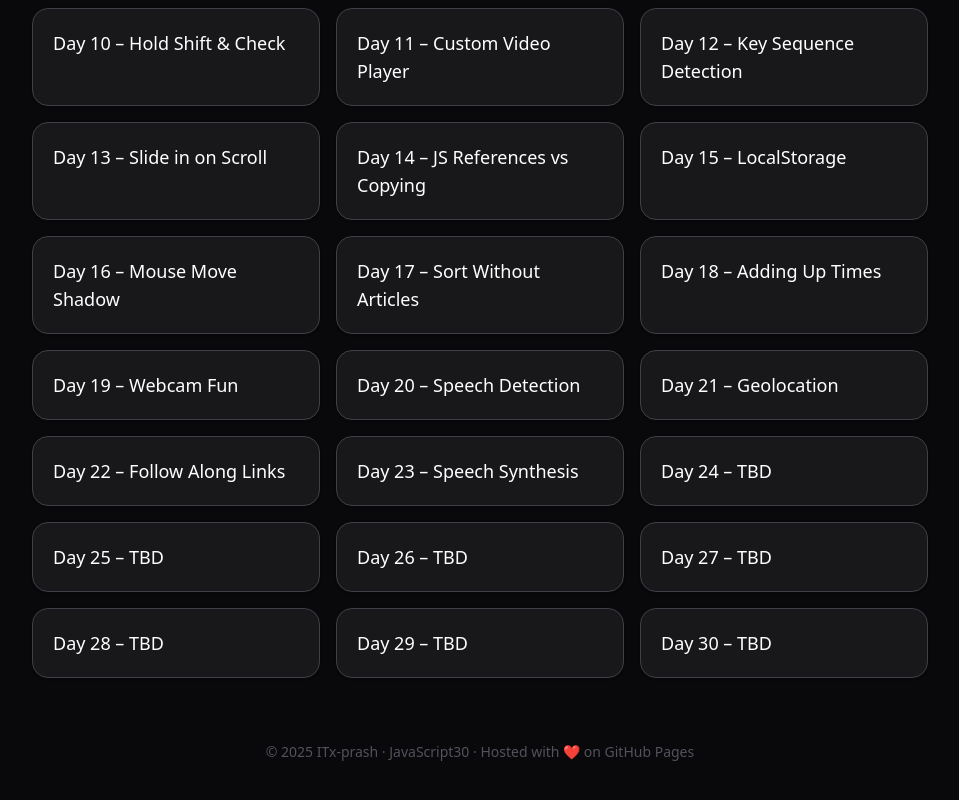
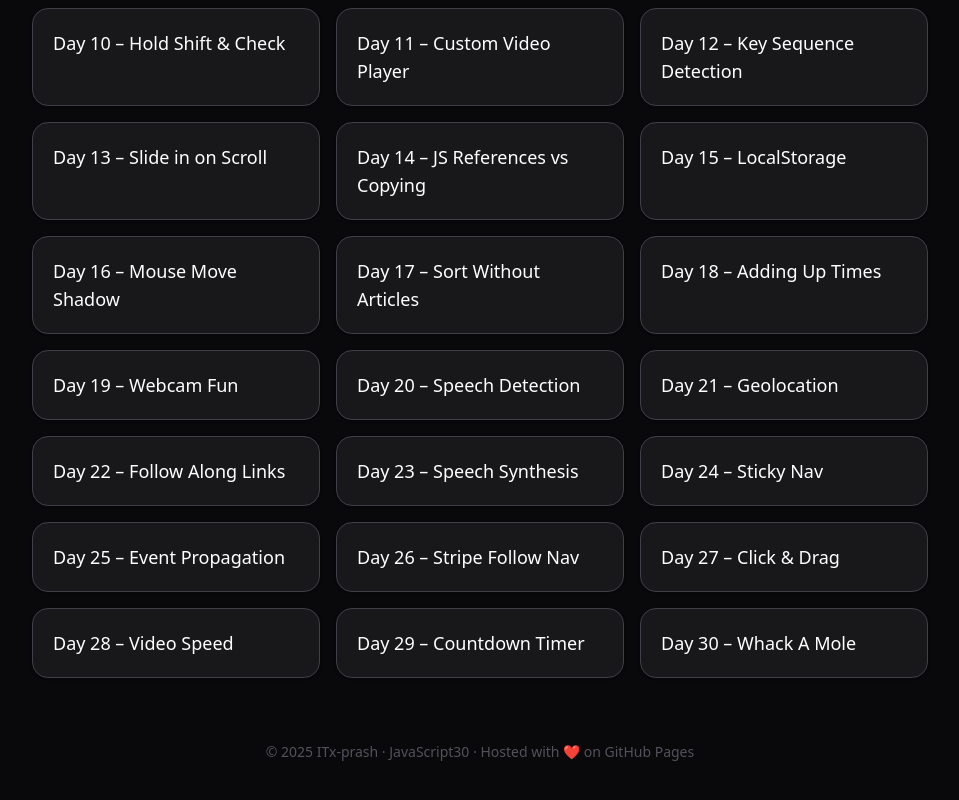
Before and after one commit to ITx-prash/30daysofvanillajs, a website: page index.html in a window 1280 px wide. Shown: the part 394-1194 px from the top of the page, without its empty margins (160-1119 px from the left). Drawn offline with Linux system fonts and the light colour scheme.

Commit message:
Docs: Update README and catalog for Days 24–30

```diff
--- a/index.html
+++ b/index.html
@@ -185,49 +185,49 @@
         target="_blank"
         class="block rounded-2xl bg-zinc-900 border border-zinc-700 hover:bg-zinc-800 p-5 transition-all duration-200 shadow-sm"
       >
-        <h2 class="text-lg font-medium">Day 24 – TBD</h2>
+        <h2 class="text-lg font-medium">Day 24 – Sticky Nav</h2>
       </a>
       <a
         href="./javascript30-journey/Day-25/"
         target="_blank"
         class="block rounded-2xl bg-zinc-900 border border-zinc-700 hover:bg-zinc-800 p-5 transition-all duration-200 shadow-sm"
       >
-        <h2 class="text-lg font-medium">Day 25 – TBD</h2>
+        <h2 class="text-lg font-medium">Day 25 – Event Propagation</h2>
       </a>
       <a
         href="./javascript30-journey/Day-26/"
         target="_blank"
         class="block rounded-2xl bg-zinc-900 border border-zinc-700 hover:bg-zinc-800 p-5 transition-all duration-200 shadow-sm"
       >
-        <h2 class="text-lg font-medium">Day 26 – TBD</h2>
+        <h2 class="text-lg font-medium">Day 26 – Stripe Follow Nav</h2>
       </a>
       <a
         href="./javascript30-journey/Day-27/"
         target="_blank"
         class="block rounded-2xl bg-zinc-900 border border-zinc-700 hover:bg-zinc-800 p-5 transition-all duration-200 shadow-sm"
       >
-        <h2 class="text-lg font-medium">Day 27 – TBD</h2>
+        <h2 class="text-lg font-medium">Day 27 – Click & Drag</h2>
       </a>
       <a
         href="./javascript30-journey/Day-28/"
         target="_blank"
         class="block rounded-2xl bg-zinc-900 border border-zinc-700 hover:bg-zinc-800 p-5 transition-all duration-200 shadow-sm"
       >
-        <h2 class="text-lg font-medium">Day 28 – TBD</h2>
+        <h2 class="text-lg font-medium">Day 28 – Video Speed</h2>
       </a>
       <a
         href="./javascript30-journey/Day-29/"
         target="_blank"
         class="block rounded-2xl bg-zinc-900 border border-zinc-700 hover:bg-zinc-800 p-5 transition-all duration-200 shadow-sm"
       >
-        <h2 class="text-lg font-medium">Day 29 – TBD</h2>
+        <h2 class="text-lg font-medium">Day 29 – Countdown Timer</h2>
       </a>
       <a
         href="./javascript30-journey/Day-30/"
         target="_blank"
         class="block rounded-2xl bg-zinc-900 border border-zinc-700 hover:bg-zinc-800 p-5 transition-all duration-200 shadow-sm"
       >
-        <h2 class="text-lg font-medium">Day 30 – TBD</h2>
+        <h2 class="text-lg font-medium">Day 30 – Whack A Mole</h2>
       </a>
 
       <!-- Copy and paste up to Day 30 -->
```
Also changed, not shown: README.md.
